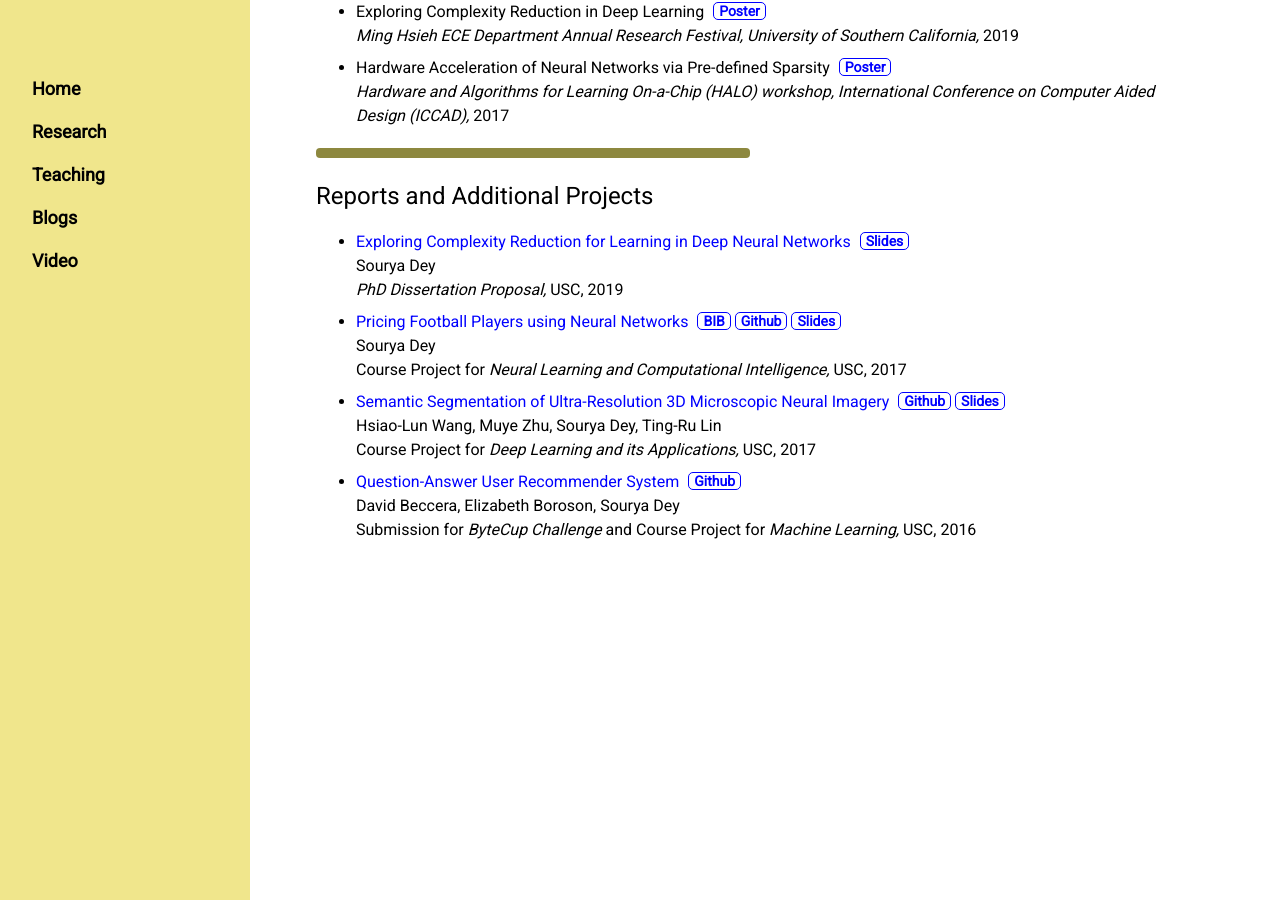
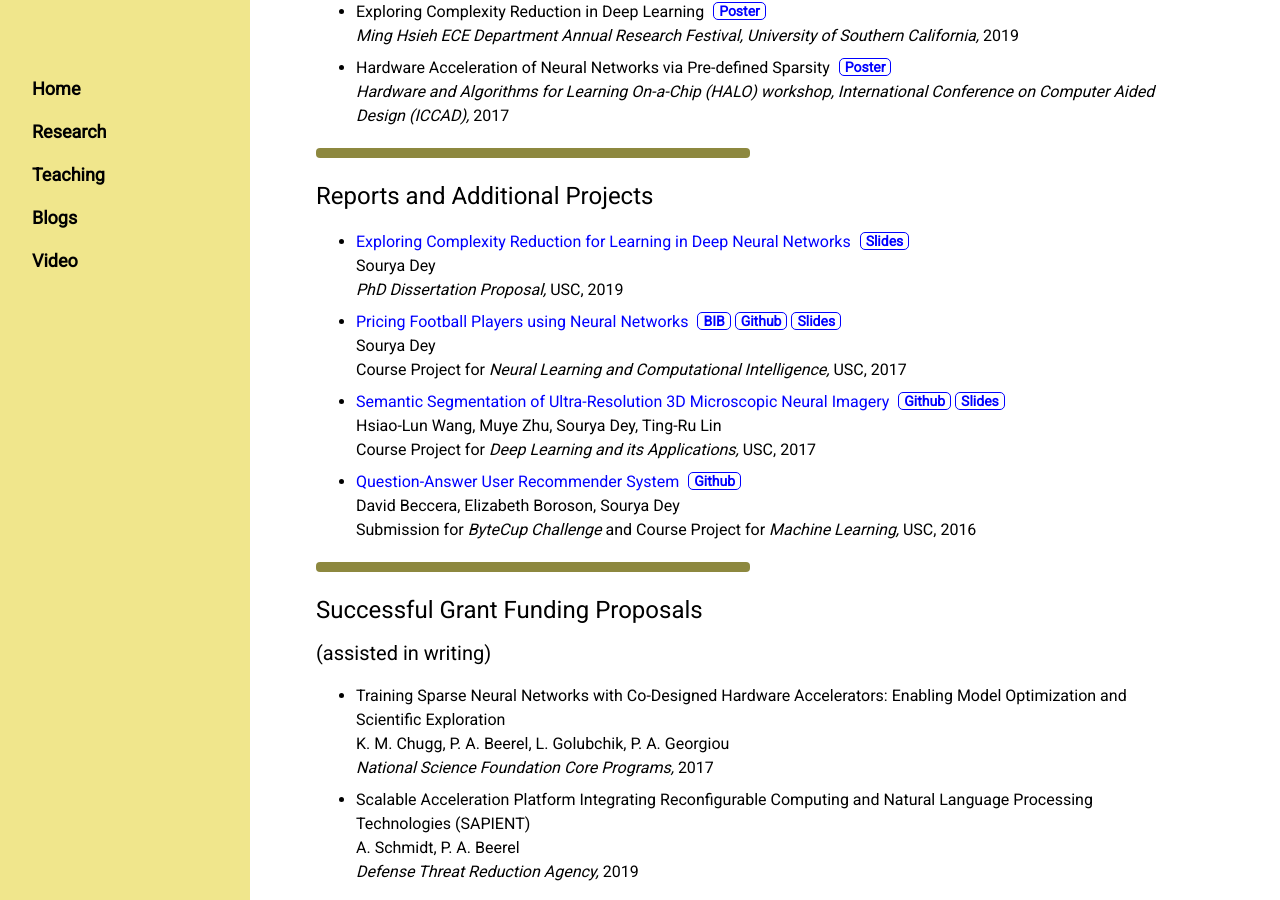
Before and after one commit to souryadey/souryadey.github.io, a Jekyll site: the page built from research/index.html, in a window 1280 px wide and 900 px high, scrolled down 1032 px. Built offline with Jekyll 4.4.1, drawn with Linux system fonts in a browser that asks for light colours.

Commit message:
adding proposals

```diff
--- a/index.html
+++ b/index.html
@@ -55,7 +55,7 @@ figure {
     	Sourya Dey obtained his Bachelor of Technology (Honours) degree in Instrumentation Engineering from the Indian Institute of Technology (IIT) Kharagpur in 2014, along with the Best Undergraduate Thesis award in his department. He joined the University of Southern California (USC) to pursue PhD studies and was a recipient of the Viterbi Graduate School PhD Fellowship. Sourya is currently a PhD candidate scheduled to earn his doctorate in May 2020. He plans to stay in academia beyond that and is currently seeking post-doctoral and faculty positions.
     </div>
     <div class="w3-container w3-mobile w3-cell" style="width:400px;">
-        <img src="/images/univ logos.png" alt="USC and IITKGP logo" style="height:190px;width:388px; margin-top:1em;margin-bottom:1em;" class="w3-image">
+        <img src="/images/univ logos.png" alt="USC and IITKGP logo" style="height:175px;width:360px; margin-top:1em;margin-bottom:1em;" class="w3-image">
     </div>
 </div>
 
--- a/research/index.html
+++ b/research/index.html
@@ -145,4 +145,20 @@ h5 {
 			Submission for <i>ByteCup Challenge</i> and Course Project for <i>Machine Learning,</i> USC, 2016
 		</li>
 	</ul>
+
+    <hr style="width:50%; border:5px solid #8d883f" class="w3-round">
+
+    <h3>Successful Grant Funding Proposals </h3><h4>(assisted in writing)</h4>
+    <ul>
+		<li>
+			Training Sparse Neural Networks with Co-Designed Hardware Accelerators: Enabling Model Optimization and Scientific Exploration<br>
+			K. M. Chugg, P. A. Beerel, L. Golubchik, P. A. Georgiou<br>
+			<i>National Science Foundation Core Programs,</i> 2017
+		</li>
+        <li>
+			Scalable Acceleration Platform Integrating Reconfigurable Computing and Natural Language Processing Technologies (SAPIENT)<br>
+			A. Schmidt, P. A. Beerel<br>
+			<i>Defense Threat Reduction Agency,</i> 2019
+		</li>
+    </ul>
 </div>
```
